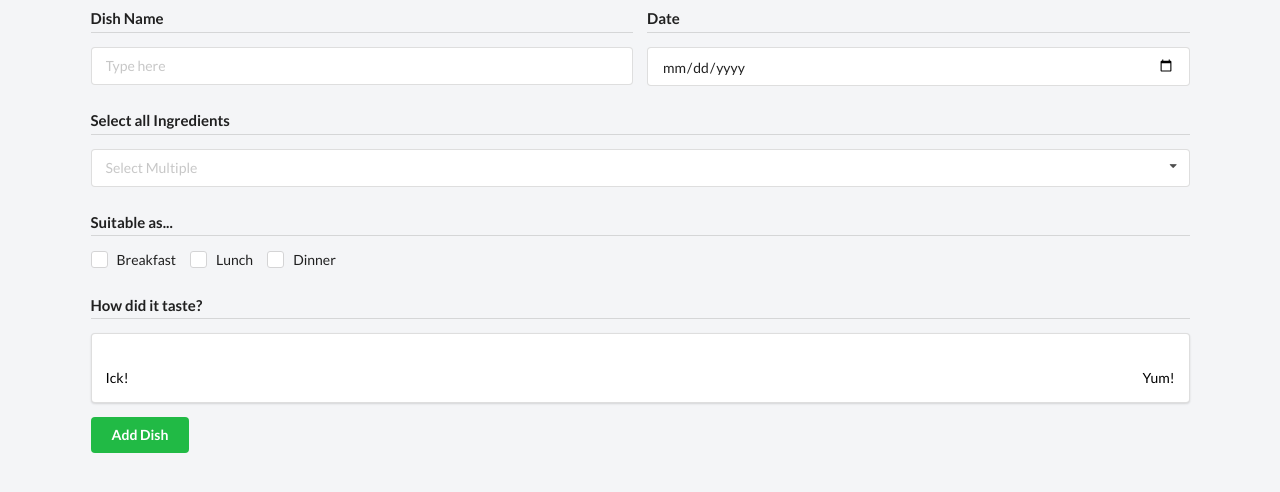
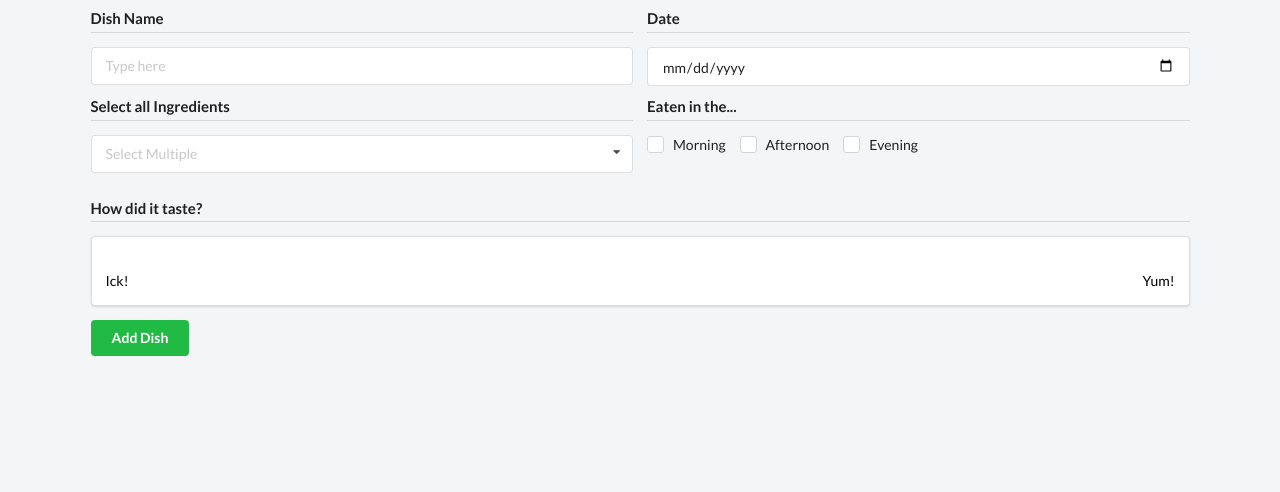
Before and after one commit to captainsafia/palate, a plain HTML site: page addData.html in a window 1280 px wide. Shown: the part 208-700 px from the top of the page. Drawn offline with Linux system fonts and the light colour scheme; a script that the page names is missing.

Commit message:
Fix alignment on form elements

```diff
--- a/addData.html
+++ b/addData.html
@@ -68,6 +68,8 @@
                         </div>
                     </div>
                 </div>
+                <div class="two fields">
+                    <div class="field">
                         <h4 class="ui dividing header">Select all Ingredients</h4>
                         <div class="field">
                             <div class="ui fluid multiple selection dropdown">
@@ -91,24 +93,28 @@
                                 </div>
                             </div>
                         </div>
-                <h4 class="ui dividing header">Suitable as...</h4>
+                    </div>
+                    <div class="field">
+                        <h4 class="ui dividing header">Eaten in the...</h4>
                         <div class="inline fields">
                             <div class="field">
                                 <div class="ui checkbox">
                                     <input type="checkbox" tabindex="0" class="hidden">
-                            <label>Breakfast</label>
+                                    <label>Morning</label>
                                 </div>
                             </div>
                             <div class="field">
                                 <div class="ui checkbox">
                                     <input type="checkbox" tabindex="0" class="hidden">
-                            <label>Lunch</label>
+                                    <label>Afternoon</label>
                                 </div>
                             </div>
                             <div class="field">
                                 <div class="ui checkbox">
                                     <input type="checkbox" tabindex="0" class="hidden">
-                            <label>Dinner</label>
+                                    <label>Evening</label>
+                                </div>
+                            </div>
                         </div>
                     </div>
                 </div>
```
Lines whose indentation alone changed are shown as unchanged.
